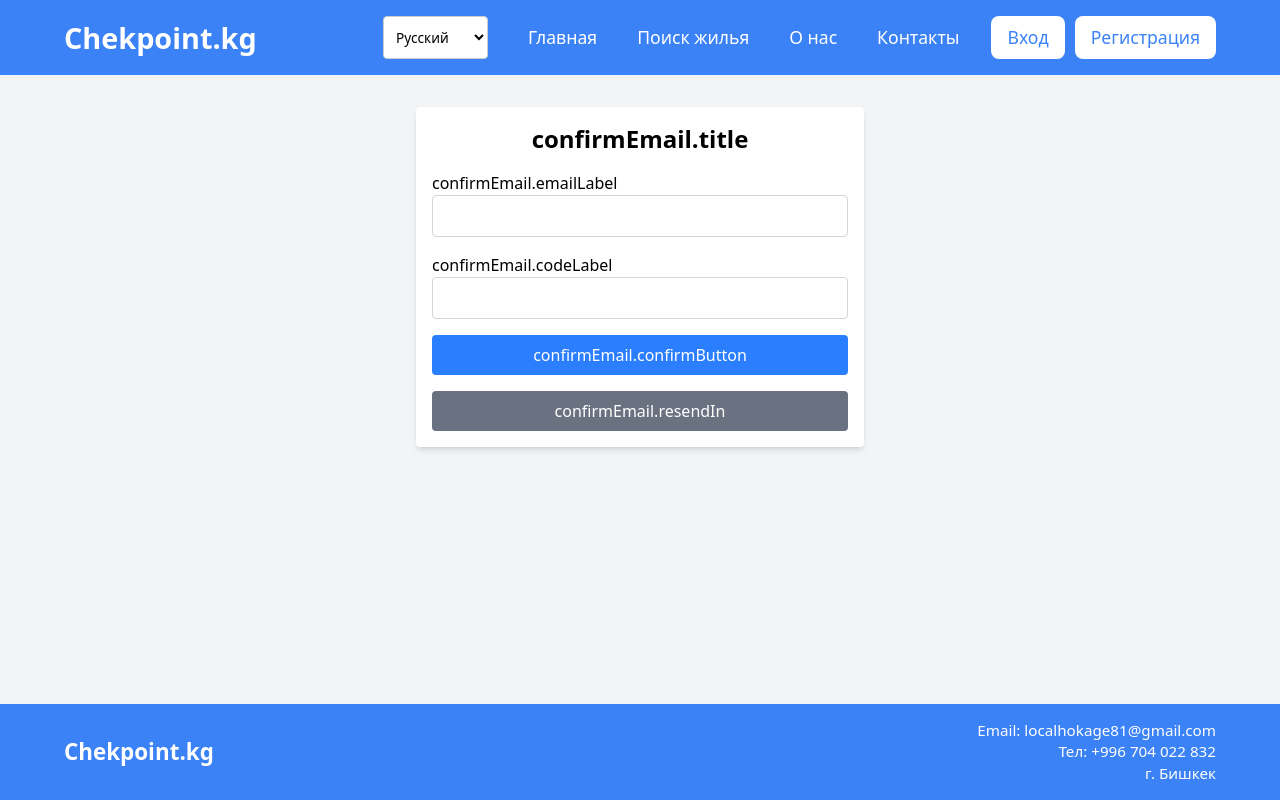
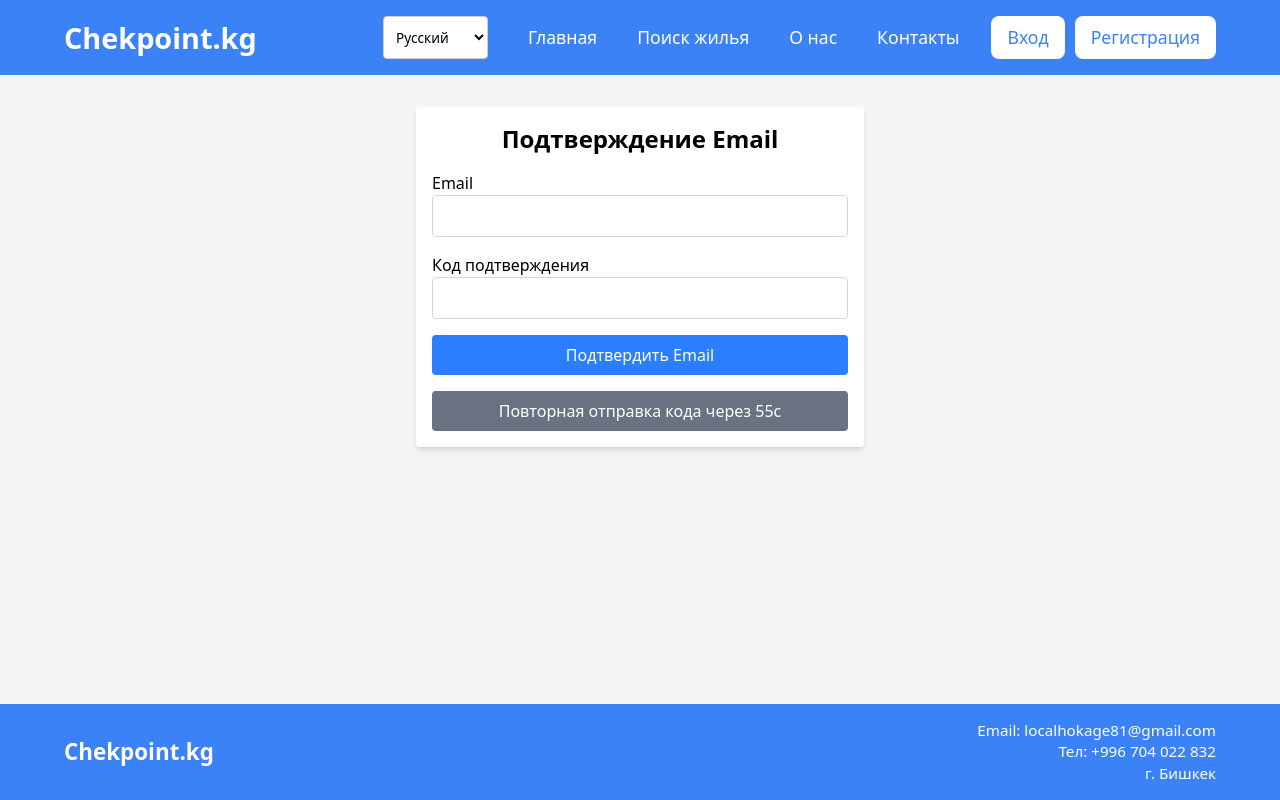
Before and after one commit to accela673/checkpointKg-diploma-front, a React (Vite) app: page /confirm-email in a window 1280 px wide. Built offline with nearby package versions, Linux system fonts and the light colour scheme.

Commit message:
fixed more things

```diff
--- a/src/components/navbar_mobile/NavbarMobile.tsx
+++ b/src/components/navbar_mobile/NavbarMobile.tsx
@@ -38,7 +38,7 @@ const NavbarMobile = () => {
     localStorage.clear();
     closeMenu();
     navigate('/');
-    window.location.reload();
+    // window.location.reload();
   };
 
   return (
--- a/src/locales/ru/translation.json
+++ b/src/locales/ru/translation.json
@@ -139,6 +139,21 @@
     "batken": "Баткенская область",
     "talas": "Таласская область"
   },
+  "confirmEmail": {
+  "title": "Подтверждение Email",
+  "accountActivated": "Аккаунт успешно активирован!",
+  "confirmError": "Ошибка при подтверждении Email",
+  "resendError": "Ошибка при повторной отправке кода",
+  "codeResent": "Код был повторно отправлен на адрес {{email}}",
+  "codeResentMessage": "Код повторно отправлен!",
+  "emailLabel": "Email",
+  "codeLabel": "Код подтверждения",
+  "confirmButton": "Подтвердить Email",
+  "confirming": "Подтверждение...",
+  "resendButton": "Отправить код повторно",
+  "sending": "Отправка...",
+  "resendIn": "Повторная отправка кода через {{seconds}}с"
+},
     "login": {
     "title": "Вход в аккаунт",
     "emailLabel": "Email",
--- a/src/pages/auth/ConfirmEmail.tsx
+++ b/src/pages/auth/ConfirmEmail.tsx
@@ -52,7 +52,7 @@ const ConfirmEmail: React.FC = () => {
       if (response.status >= 200 && response.status < 300) {
         setResendSuccess(true);
         alert(t('confirmEmail.codeResent', { email }));
-        window.location.reload();
+        // window.location.reload();
       }
     } catch (error) {
       console.log(error);
--- a/src/pages/hotels/forms/AddRoomForm.tsx
+++ b/src/pages/hotels/forms/AddRoomForm.tsx
@@ -87,7 +87,7 @@ const AddRoomForm: React.FC = () => {
 
       console.log("Room added successfully:", response.data);
       alert(t("addRoom.success"));
-      window.location.reload();
+      // window.location.reload();
     } catch (error) {
       console.error("Error adding room:", error);
       alert(t("addRoom.error"));
--- a/src/pages/profile/forms/AddNewHotel.tsx
+++ b/src/pages/profile/forms/AddNewHotel.tsx
@@ -74,7 +74,7 @@ const AddHotelForm = () => {
         },
       });
       alert(t('addHotel.success'));
-      window.location.reload();
+      // window.location.reload();
     } catch (error) {
       console.error('Error adding hotel:', error);
       alert(t('addHotel.error'));
```
